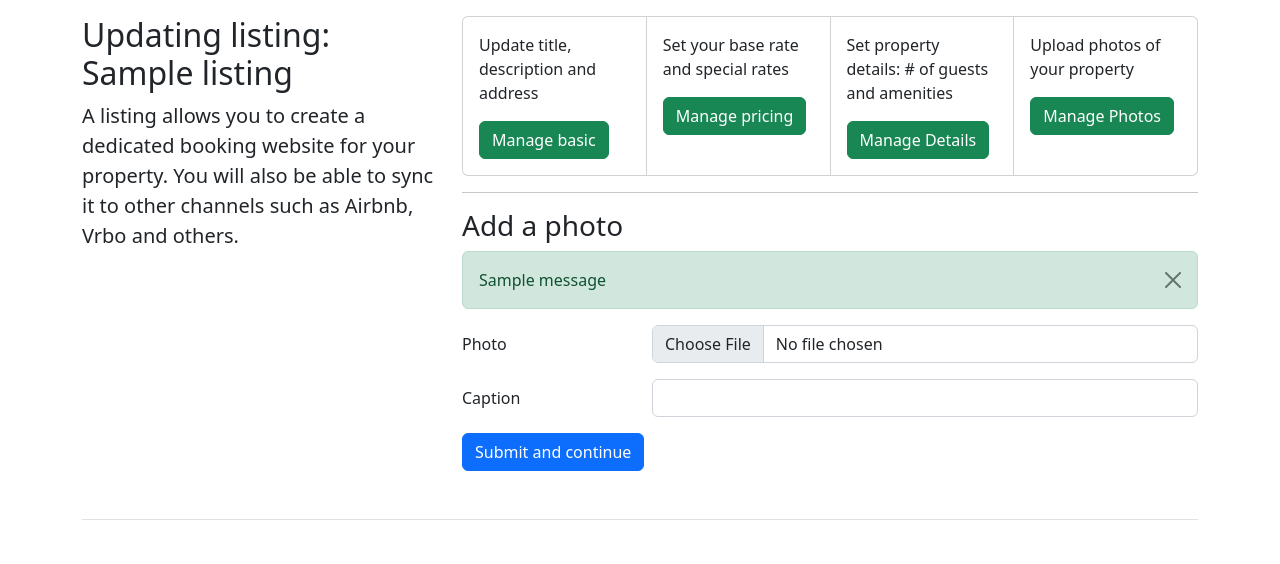
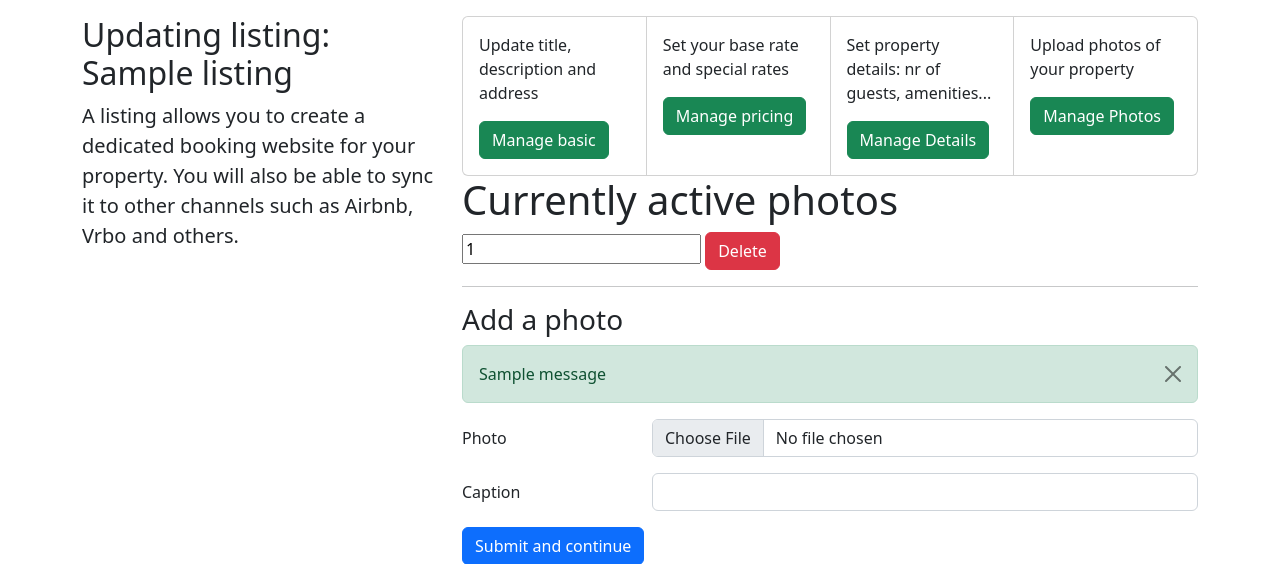
Before and after one commit to LibreProperty/LibreProperty, a Flask app: page /dashboard/update-listing/1/photos in a window 1280 px wide. Shown: the part 92-656 px from the top of the page. Run offline with Flask 3, Linux system fonts and the light colour scheme; a user stored in the database is signed in; tables that the repository leaves empty hold one stand-in row (values such as "Sample post"); one stand-in notice (Sample message) is shown; some libraries are stand-ins or nearby versions.

Commit message:
Add delete of photos

```diff
--- a/libreproperty/app.py
+++ b/libreproperty/app.py
@@ -2,6 +2,7 @@ import os
 
 from flask import Flask, flash, redirect, url_for
 from flask_login import LoginManager
+from flask_wtf.csrf import CSRFProtect
 
 from libreproperty.auth import auth_bp, User
 from libreproperty.pages import pages_bp
@@ -38,6 +39,7 @@ def create_app():
     app.config['S3_ENDPOINT'] = os.environ.get("S3_ENDPOINT", "http://localhost:9000")
     app.config['S3_VERIFY'] = environ_get_bool("S3_VERIFY")
     app.config['BUCKET'] = os.environ.get("BUCKET", "libreproperty-images")
+    CSRFProtect(app)
     app.register_blueprint(auth_bp)
     login_manager.init_app(app)
     app.register_blueprint(pages_bp)
--- a/libreproperty/dashboard/forms.py
+++ b/libreproperty/dashboard/forms.py
@@ -69,6 +69,14 @@ class ListingPropertyDetailsForm(FlaskForm):
     amenities = SelectMultipleField(choices=amenities, widget=select_multi_checkbox)
 
 
-class ListingPhotosForm(FlaskForm):
+class ListingPhotoForm(FlaskForm):
     photo = FileField(validators=[FileRequired()])
     caption = StringField()
+
+
+class HiddenIntegerField(IntegerField):
+    widget = widgets.HiddenInput()
+
+
+class ListingPhotoDeleteForm(FlaskForm):
+    photo_id = HiddenIntegerField(validators=[DataRequired()])
--- a/libreproperty/dashboard/templates/dashboard/update_listing_actions.html
+++ b/libreproperty/dashboard/templates/dashboard/update_listing_actions.html
@@ -15,7 +15,7 @@
     </div>
     <div class="card">
         <div class="card-body">
-            <p class="card-text">Set property details: # of guests and amenities</p>
+            <p class="card-text">Set property details: nr of guests, amenities...</p>
             <a href="{{ url_for('dashboard_bp.update_listing_property_details', listing_id=listing.id) }}"
                type="submit" class="btn btn-success">Manage Details</a>
         </div>
--- /dev/null
+++ b/libreproperty/dashboard/templates/dashboard/update_listing_photos.html
@@ -0,0 +1,40 @@
+{% extends 'dashboard/base.html' %}
+
+{% block content %}
+
+<main>
+    <div class="row">
+        <div class="col-4 fs-5">
+            <h2>Updating listing: {{listing.title}}</h2>
+            <p>
+
+                A listing allows you to create a dedicated booking website for your
+                property. You will also be able to sync it to other channels such as
+                Airbnb, Vrbo and others.
+            </p>
+        </div>
+        <div class="col-8">
+            {% include 'dashboard/update_listing_actions.html' %}
+            {% if listing.photos %}
+            <h1>Currently active photos</h1>
+            {% for photo in listing.photos %}
+            <form method="POST" action="{{ url_for('dashboard_bp.delete_listing_photo', listing_id=listing.id) }}">
+                <input name="photo_id" value="{{ photo.id }}" />
+                <input type="hidden" name="csrf_token" value="{{ csrf_token() }}"/>
+                <button type="submit" class="btn btn-danger">Delete</button>
+            </form>
+            {% endfor %}
+            {% endif %}
+            <hr/>
+            <h3>{{ title }}</h3>
+            {% for category, message in get_flashed_messages(with_categories=True) %}
+            <div class="alert alert-{{category}} alert-dismissible fade show" role="alert">
+                {{ message }}
+                <button type="button" class="btn-close" data-bs-dismiss="alert" aria-label="Close"></button>
+            </div>
+            {% endfor %}
+            {% include 'dashboard/listing_basic_form.html' %}
+        </div>
+    </div>
+</main>
+{% endblock %}
--- a/libreproperty/dashboard/views.py
+++ b/libreproperty/dashboard/views.py
@@ -1,15 +1,19 @@
+import logging
 from random import choice
 from string import ascii_lowercase
 
 import boto3
+import botocore.exceptions
 from flask import Blueprint, current_app, render_template, url_for, redirect, abort, request, flash
 from flask_login import login_required, current_user
 from werkzeug.utils import secure_filename
 
 from libreproperty.models import Listing, Photo
+from libreproperty.s3 import get_s3_client
 from libreproperty import db
 
-from .forms import ListingForm, ListingPricingForm, ListingPropertyDetailsForm, ListingPhotosForm
+from .forms import (
+    ListingForm, ListingPricingForm, ListingPropertyDetailsForm, ListingPhotoForm, ListingPhotoDeleteForm)
 
 dashboard_bp = Blueprint('dashboard_bp', __name__, template_folder='templates')
 
@@ -42,6 +46,15 @@ def get_secure_listing(listing_id):
     if listing.user_id != current_user.id:
         return abort(403)
     return listing
+
+
+def get_secure_photo(photo_id):
+    p_id = int(photo_id)
+    photo = db.session.execute(db.select(Photo).filter(
+        Photo.id == p_id)).scalar()
+    if photo.listing.user_id != current_user.id:
+        return abort(403)
+    return photo
 
 
 @dashboard_bp.route("/update-listing/<listing_id>", methods=["GET", "POST"])
@@ -93,25 +106,42 @@ def update_listing_property_details(listing_id):
 @login_required
 def update_listing_photos(listing_id):
     listing = get_secure_listing(listing_id)
-    form = ListingPhotosForm()
+    form = ListingPhotoForm()
     if request.method == "GET":
         form.process(obj=listing)
     if form.validate_on_submit():
-        s3 = boto3.client(
-            "s3",
-            endpoint_url=current_app.config.get("S3_ENDPOINT"),
-            config=boto3.session.Config(signature_version='s3v4'),
-            aws_session_token=None,
-            verify=current_app.config.get("S3_VERIFY")
-        )
+        s3 = get_s3_client()
         bucket = current_app.config.get("BUCKET")
         random_str = ''.join(choice(ascii_lowercase) for i in range(4))
         key = f'{str(listing.id)}-{random_str}-{secure_filename(form.photo.data.filename)}'
         s3.upload_fileobj(form.photo.data.stream, bucket, key)
-        location = "s3://{bucket}/{key}"
+        location = f"s3://{bucket}/{key}"
         photo = Photo(location=location, caption=form.caption.data, listing_id=listing.id)
         db.session.add(photo)
         db.session.commit()
         flash(f'Property photo {key} was added successfully', 'success')
         return redirect(url_for('dashboard_bp.update_listing_photos', listing_id=listing_id))
-    return render_template("dashboard/update_listing.html", form=form, listing=listing, title="Add a photo")
+    return render_template("dashboard/update_listing_photos.html", form=form, listing=listing, title="Add a photo")
+
+
+@dashboard_bp.route("/update-listing/<listing_id>/delete-photo", methods=["POST"])
+@login_required
+def delete_listing_photo(listing_id):
+    listing = get_secure_listing(listing_id)
+    form = ListingPhotoDeleteForm()
+    photo = get_secure_photo(form.photo_id.data)
+    if form.validate_on_submit():
+        try:
+            s3 = get_s3_client()
+            print(photo.location)
+            s3.delete_object(Bucket=photo.bucket, Key=photo.object_key)
+        except botocore.exceptions.ClientError as err:
+            logging.error("S3 client error while deleting object: %s", err)
+        except Exception as err:
+            logging.error("Unexpected error while deleting object: %s", err)
+
+        db.session.delete(photo)
+        db.session.commit()
+        flash(f'Property photo {photo.location} was deleted successfully', 'success')
+        return redirect(url_for('dashboard_bp.update_listing_photos', listing_id=listing_id))
+    return render_template("dashboard/update_listing_photos.html", form=form, listing=listing, title="Add a photo")
```
Also changed, not shown: libreproperty/models.py (+9 -0 lines), libreproperty/s3.py (added, +12 -0 lines), tests/test_models.py (added, +9 -0 lines), tests/__init__.py (added).
